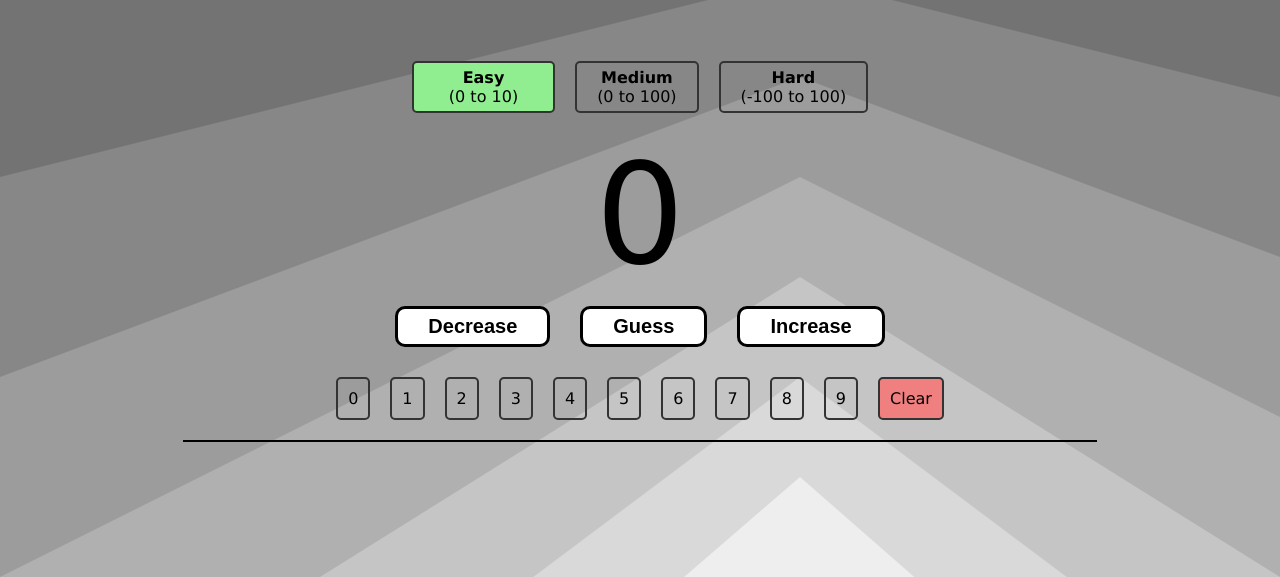
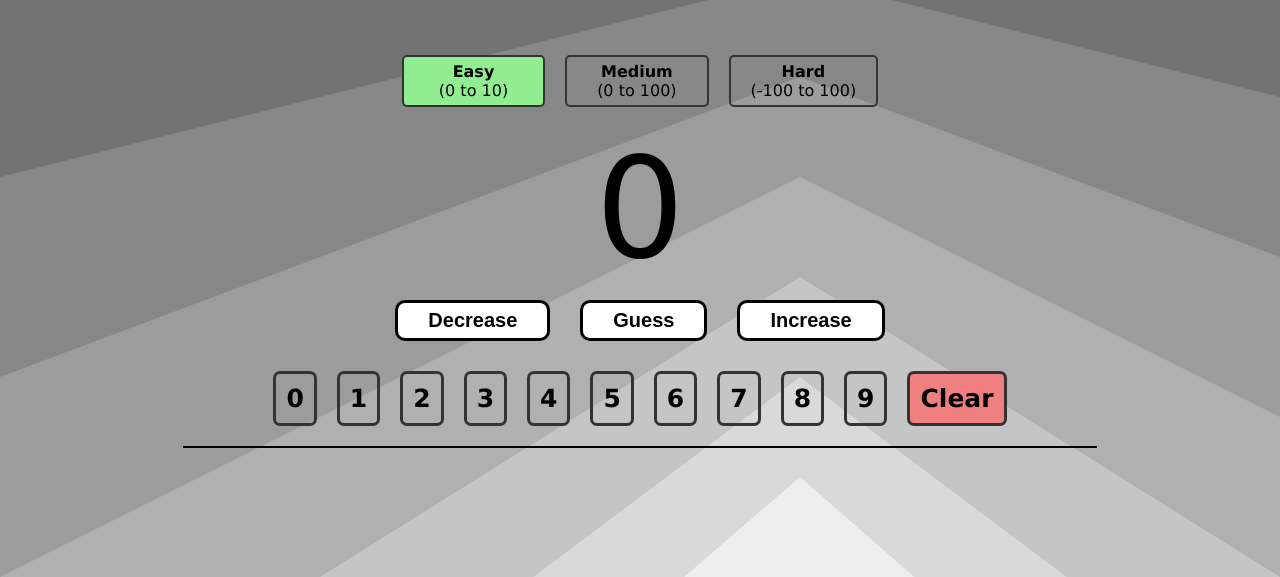
Before and after one commit to MuhamedZzz/Guess-The-Number-, a plain HTML site: page index.html in a window 1280 px wide. Shown: the part 223-800 px from the top of the page. Drawn offline with Linux system fonts and the light colour scheme.

Commit message:
transition and padding fix

```diff
--- a/style.css
+++ b/style.css
@@ -60,6 +60,7 @@ body {
     border: solid;
     margin: 10px;
     cursor: pointer;
+    transition: 0.3s ease;
 }
 
 #message-container::after {
@@ -114,7 +115,7 @@ body {
     border-radius: 5px;
     margin: 0 10px;
     cursor: pointer;
-    transition: padding 0.3s ease;
+    transition: 0.3s ease;
 }
 
 .difficulty-card#easy {
@@ -122,7 +123,7 @@ body {
 }
 
 .difficulty-card#medium {
-    padding: 5px 20px;
+    padding: 5px 30px;
 }
 
 .difficulty-card#hard {
@@ -145,11 +146,13 @@ body {
     display: flex;
     justify-content: center;
     margin-top: 20px;
+    font-weight: bold;
+    font-size: 25px;
 }
 
 .number-card {
-    border: 2px solid #333;
-    border-radius: 5px;
+    border: 3px solid #333;
+    border-radius: 7px;
     padding: 10px;
     margin: 0 10px;
     cursor: pointer;
```
